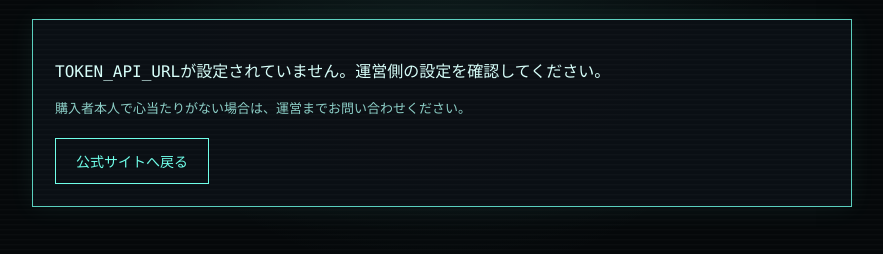
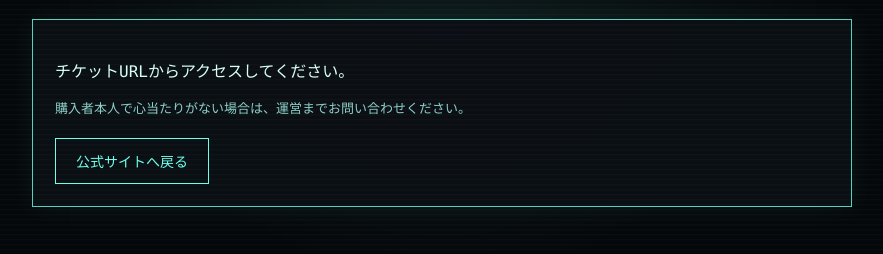
Before and after one commit to riddle-nazo-story/select-answer, a plain HTML site: page index.html in a window 1280 px wide. Shown: the part 86-340 px from the top of the page, without its empty margins (198-1081 px from the left). Drawn offline with Linux system fonts and the light colour scheme.

Commit message:
index.html を更新

```diff
--- a/index.html
+++ b/index.html
@@ -1022,7 +1022,7 @@ async function initTicketAuth(){
 
     addTicketLog("Ticket verification started.");
 
-    if(!TOKEN_API_URL || TOKEN_API_URL === "https://script.google.com/macros/s/AKfycbxQlmn_aMq-6ny0Io4iGbBHFXcU6vRxYt6BGk9MeLbZjppsqWlujis-bMdFRXciMZtt/exec"){
+    if(!TOKEN_API_URL || TOKEN_API_URL === "ここにApps ScriptのURLを入れる"){
         showTicketError("TOKEN_API_URLが設定されていません。運営側の設定を確認してください。");
         return;
     }
```
